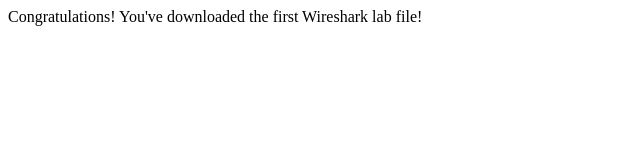
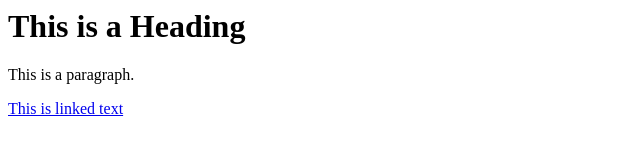
Before and after one commit to hu-tianyi/WiresharkIntro, a plain HTML site: page index.html in a window 1280 px wide. Shown: the whole page, without its empty margins (0-640 px from the left). Drawn offline with Linux system fonts and the light colour scheme.

Commit message:
Update index.html

```diff
--- a/index.html
+++ b/index.html
@@ -1,5 +1,3 @@
-
-<!-- saved from url=(0066)http://gaia.cs.umass.edu/wireshark-labs/INTRO-wireshark-file1.html -->
-<html><head><meta http-equiv="Content-Type" content="text/html; charset=UTF-8"></head><body>Congratulations!  You've downloaded the first Wireshark lab file!
-
-</body></html>
+<h1>This is a Heading</h1>
+<p>This is a paragraph.</p>
+<a href="http://www.wordpress.com/">This is linked text</a>
```
